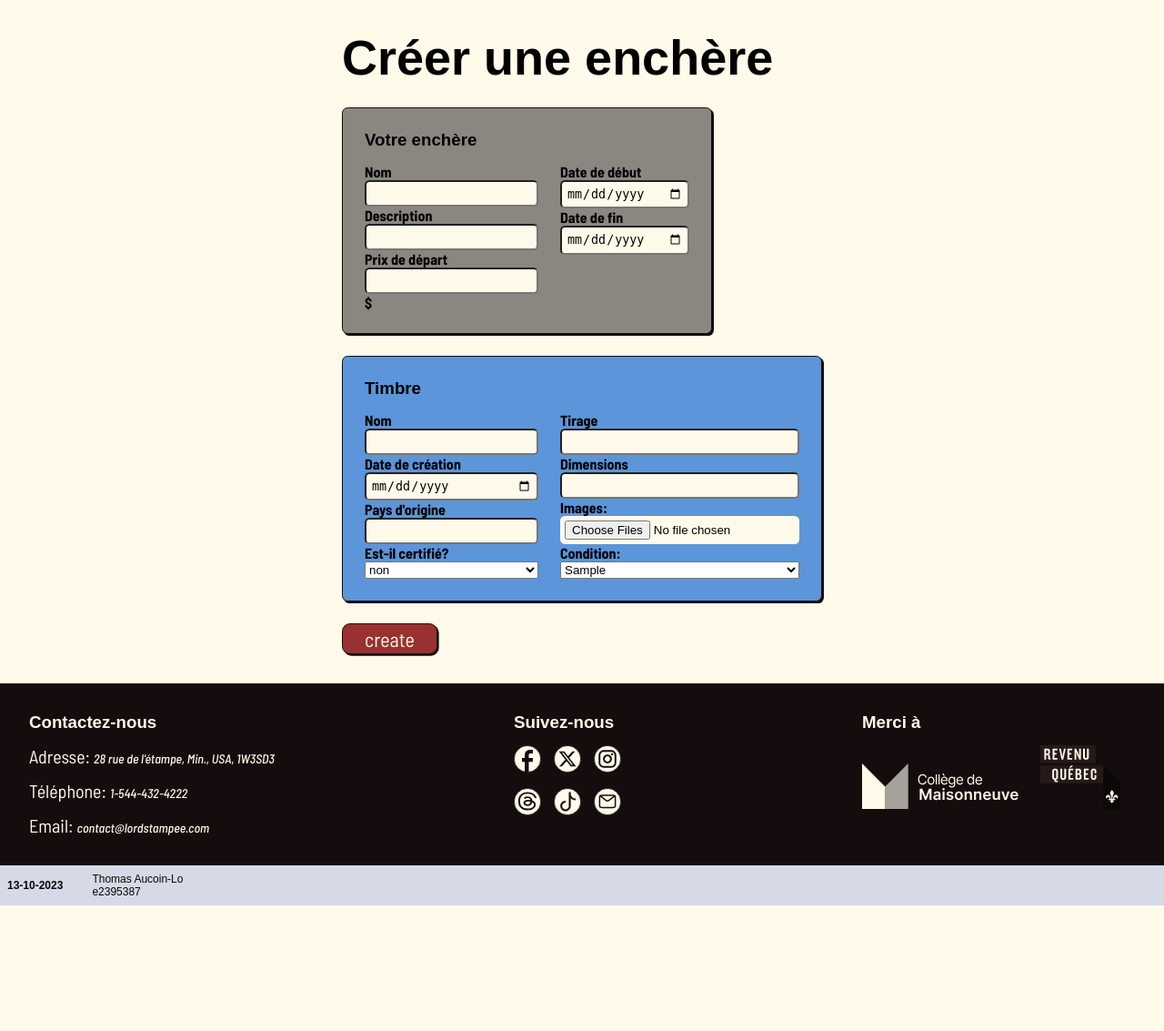
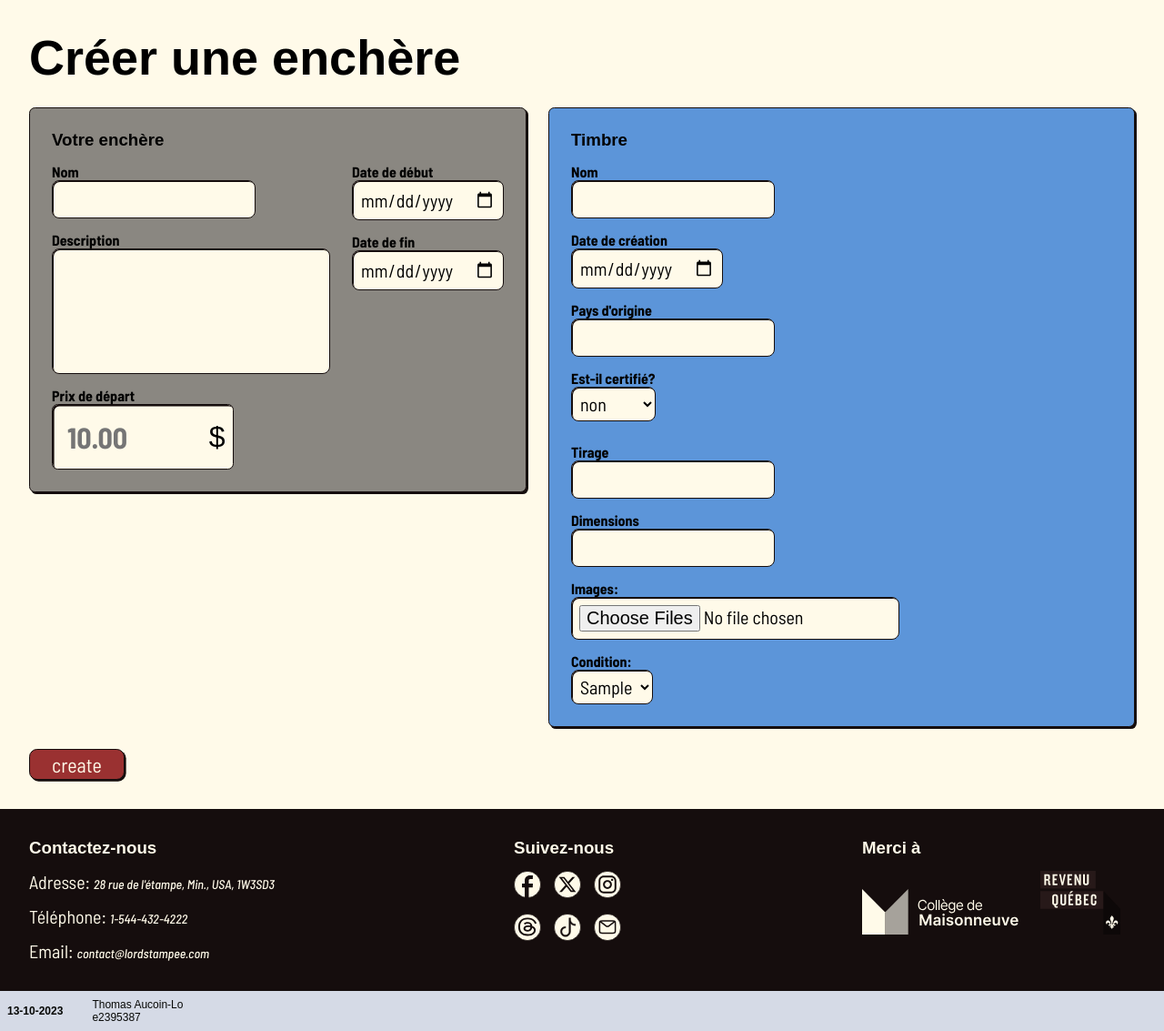
Before and after one commit to thomasira/PWEB-1, a PHP site: page /enchere/create in a window 1280 px wide. Shown: the part 142-1275 px from the top of the page at 91% size. Before the commit the page ends 1137 px from the top, so only its background shows below. Run offline with PHP 8.4, Linux system fonts and the light colour scheme; tables that the repository leaves empty hold one stand-in row (values such as "Sample post"); some web fonts are replaced.

Commit message:
insert stamp + enchere +membre and form css

```diff
--- /dev/null
+++ b/MVC/assets/style/components/card-info.css
@@ -0,0 +1,9 @@
+
+.card-info{
+    border-radius: .4em;
+    background-color: var(--colorMainD);
+    border: var(--borderStd);
+    box-shadow: 2px 2px var(--colorDark);
+    color: var(--colorLight);
+    padding: var(--gaps);
+}
--- a/MVC/assets/style/components/form.css
+++ b/MVC/assets/style/components/form.css
@@ -17,18 +17,59 @@
     align-items: start;
 }
 .form label{
+    max-width: max-content;
     font-weight: 600;
     display: flex;
     flex-flow: column;
 }
-.form input{
-    padding: var(--gapTHxxs);
+.form input, textarea, select{
+    font-family: var(--typeText);
+    font-size: var(--fontText);
+    padding: var(--gapxxs);
     background-color: var(--colorLight);
     border-radius: .4em;
+    border: var(--borderStd);
+    box-shadow: inset 1px 1px var(--colorDark);
+}
+.form select{
+    padding: var(--gapTHxxs);
+}
+.form textarea{
+    border: var(--borderStd);
+    resize: none;
 }
 .form [type="submit"]{
     background-color: var(--colorSecD);
 }
+.form label[id="tag-prix"] div{
+    display: flex;
+    flex-flow: row;
+    align-items: center;
+    max-width: 200px;
+}
+.form input[type="number"]{
+    max-width: 90%;
+    border: none;
+    font-weight: 600;
+    font-size: var(--fontm);
+    box-shadow: none;
+}
+
+.form.split{
+    &>div{
+        display: flex;
+        flex-flow: row wrap;
+        gap: var(--gapm);
+        justify-content: start;
+
+        &>div{
+            display: flex;
+            flex-flow: column;
+            gap: var(--gapxs);
+        }
+    }
+}
+
 .form.var-neutralD{
     background-color: var(--colorNeutralD);
 }
--- a/MVC/assets/style/config/variables.css
+++ b/MVC/assets/style/config/variables.css
@@ -28,7 +28,7 @@
 
     --colorCover: #150d0df8;
     --colorSuccess: #0c3d16;
-    --colorKill: #ec2c2c;
+    --colorError: #fa1b1b;
 
     /* Police */
     --typeText: 'Barlow Semi Condensed', sans-serif;
--- a/MVC/assets/style/layout/flex-row.css
+++ b/MVC/assets/style/layout/flex-row.css
@@ -1,6 +1,7 @@
 
 .flex-row{
     align-items: start;
+    justify-content: start;
     display: flex;
     flex-flow: row wrap;
     gap: var(--gapm);
@@ -13,6 +14,6 @@
         flex: 1;
     }
     &>*:nth-of-type(2){
-        flex: 4;
+        flex: 3;
     }
 }
--- a/MVC/assets/style/main.css
+++ b/MVC/assets/style/main.css
@@ -34,8 +34,7 @@
 @import url(./components/flow-form.css);
 @import url(./components/form.css);
 @import url(./components/form-enchere.css);
-
-
+@import url(./components/card-info.css);
 
 
 @import url(./components/atoms/tag-cat.css);
@@ -55,3 +54,4 @@
 @import url(./states/no-height.css);
 @import url(./states/inverse.css);
 @import url(./states/inactive.css);
+@import url(./states/error.css);
--- /dev/null
+++ b/MVC/assets/style/states/error.css
@@ -0,0 +1,7 @@
+
+.error{
+    color: var(--colorError);
+}
+input +.error{
+    border-color: var(--colorError);
+}
--- a/MVC/view/enchere/create.html
+++ b/MVC/view/enchere/create.html
@@ -5,21 +5,22 @@
         <h2>Créer une enchère</h2>
         <div>
             <form action="{{ path }}enchere/store" method="post" class="form-enchere" enctype="multipart/form-data">
-                <div class="form var-neutralD">
+                <div class="flex-row">
+                    <div class="form var-neutralD split">
                         <h3>Votre enchère</h3>
-                    <div class="flex-row">
+                        <div>
                             <div>
                                 <label>Nom
                                     <input type="text" name="enchere[nom_enchere]" value="{{ enchere.nom_enchere }}" required>
                                     <span class="error">{{ errors.nom_enchere }}</span>
                                 </label>
                                 <label>Description
-                                <input type="text" name="enchere[description]" value="{{ enchere.description }}">
+                                    <textarea name="enchere[description]" value="{{ enchere.description }}" cols="30" rows="5"></textarea>
                                     <span class="error">{{ errors.description }}</span>
                                 </label>
-                            <label>Prix de départ
-                                <div>
-                                    <input type="number" min="10" step="0.50" value="{{ enchere.prix_plancher }}" name="enchere[prix_plancher]" required/><span>$</span>
+                                <label id="tag-prix">Prix de départ
+                                    <div class="tag-prix">
+                                        <input type="number" min="10" step="0.50" value="{{ enchere.prix_plancher }}" name="enchere[prix_plancher]" placeholder="10.00"/><span>$</span>
                                     </div>
                                     <span>{{ errors.prix_plancher }}</span>
                                 </label>
@@ -36,10 +37,9 @@
                             </div>
                         </div>
                     </div>
-
-                <div class="form">
+                    <div class="form split">
                         <h3>Timbre</h3>
-                    <div class="flex-row">
+                        <div>
                             <div>
                                 <label>Nom
                                     <input type="text" name="timbre[nom_timbre]]" value="{{ timbre.nom_timbre }}" required>
@@ -83,6 +83,8 @@
                             </div>
                         </div>
                     </div>
+                </div>
+
                 <input type="hidden" name="membre_id" value="{{ session.id }}">
                 <input type="submit" value="create" class="button-text">
            </form>
```
Also changed, not shown: MVC/controller/ControllerMembre.php (+15 -18 lines), MVC/view/membre/profil.html (+3 -6 lines). Lines whose indentation alone changed are shown as unchanged.
